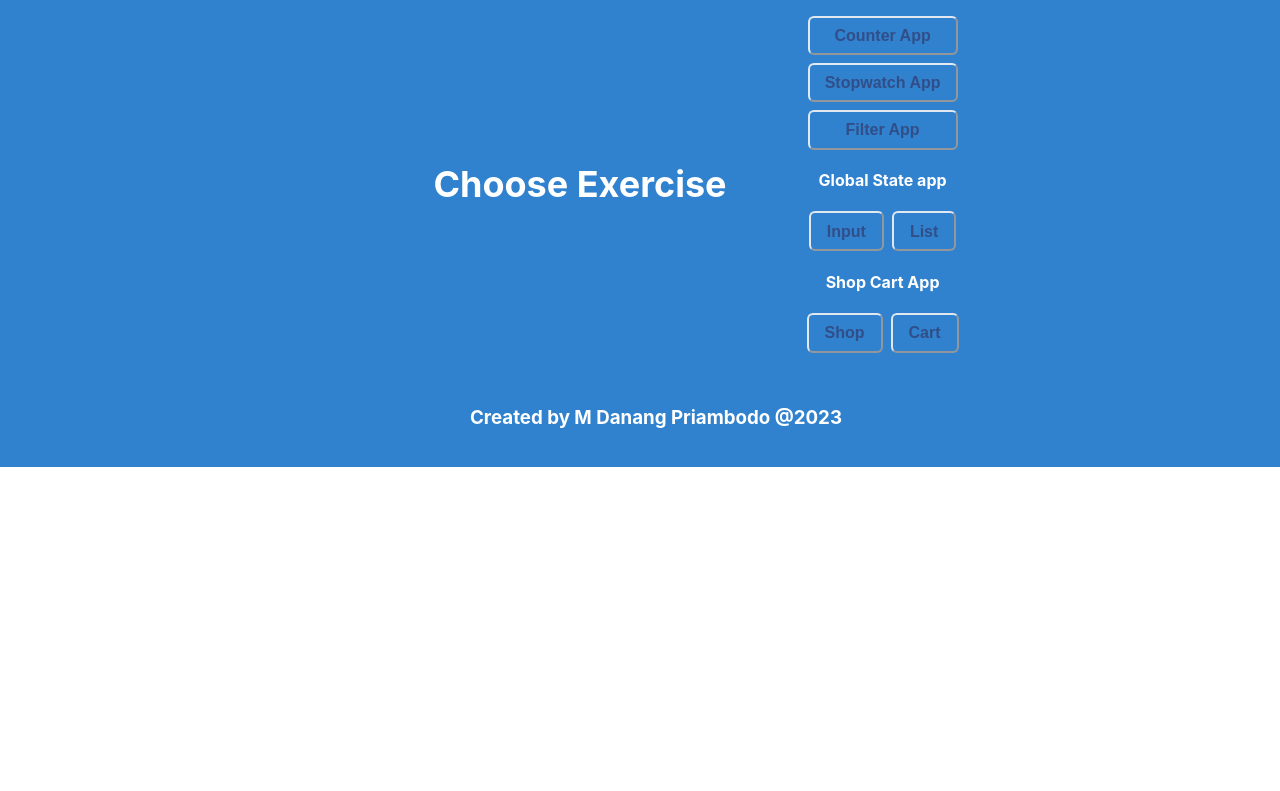
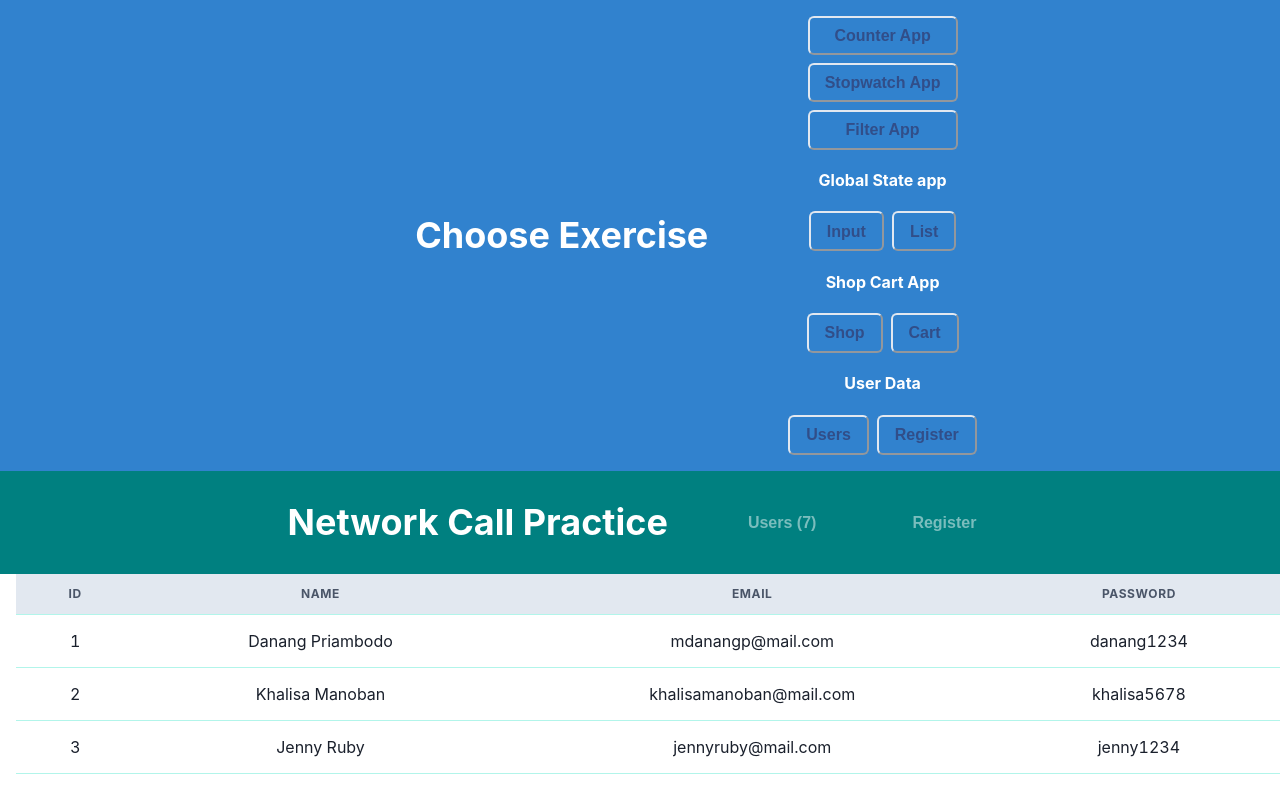
Before and after one commit to mcdanang/my-app, a React (Create React App) app: page /my-app/users in a window 1280 px wide. Shown: the top 791 px of the page. Built offline with nearby package versions, Linux system fonts and the light colour scheme; no server answers.

Commit message:
Add new User Data App

```diff
--- a/src/App.js
+++ b/src/App.js
@@ -10,6 +10,8 @@ import Ex5Input from "./component/Exercise5/Ex5Input";
 import Ex5List from "./component/Exercise5/Ex5List";
 import Shop from "./component/ShopCart/Shop";
 import Cart from "./component/ShopCart/Cart";
+import Users from "./component/User/Users";
+import Register from "./component/User/Register";
 
 class App extends React.Component {
   render() {
@@ -25,6 +27,8 @@ class App extends React.Component {
           <Route exact path="/my-app/exercise5/list" element={<Ex5List/>} />
           <Route exact path="/my-app/shop" element={<Shop/>} />
           <Route exact path="/my-app/cart" element={<Cart/>} />
+          <Route exact path="/my-app/users" element={<Users/>} />
+          <Route exact path="/my-app/register" element={<Register/>} />
         </Routes>
         <Footer/>
       </div>
--- a/src/component/Header.js
+++ b/src/component/Header.js
@@ -43,6 +43,16 @@ function Header() {
               </Link>
             </Box>
 
+            <Heading textAlign={'center'} fontSize={16}>User Data</Heading>
+            <Box display={'flex'} gap={2}>
+              <Link style={{ textDecoration: 'none' }} to="/my-app/users">
+                <Button colorScheme='facebook' variant='ghost'>Users</Button>
+              </Link>
+              <Link style={{ textDecoration: 'none' }} to="/my-app/register">
+                <Button colorScheme='facebook' variant='ghost'>Register</Button>
+              </Link>
+            </Box>
+
         </Stack>
       </Center>
     </Box>
--- /dev/null
+++ b/src/component/User/NavbarUsers.js
@@ -0,0 +1,24 @@
+import { Box, Button, Flex, Heading } from "@chakra-ui/react";
+import { Link } from "react-router-dom";
+
+function NavbarUsers() {
+  const users = JSON.parse(localStorage.getItem("users"));
+
+  return (
+    <Flex alignItems={'center'} justifyContent={'center'} bgColor={'teal'} color={'white'}>
+      <Heading>Network Call Practice</Heading>
+      <Box  ml={'5%'} >
+        <Link style={{ textDecoration: 'none' }} to="/my-app/users">
+          <Button variant={'ghost'} colorScheme={'whiteAlpha'} border={'none'}>Users ({users.length})</Button>
+        </Link>
+      </Box>
+      <Box  ml={'5%'} >
+        <Link style={{ textDecoration: 'none' }} to="/my-app/register">
+          <Button variant={'ghost'} colorScheme={'whiteAlpha'} border={'none'}>Register</Button>
+        </Link>
+      </Box>
+    </Flex>
+  )
+}
+
+export default NavbarUsers;
--- /dev/null
+++ b/src/component/User/Register.js
@@ -0,0 +1,104 @@
+import { Box, Heading, Button } from "@chakra-ui/react";
+import NavbarUsers from "./NavbarUsers";
+import { Formik, Form, Field, ErrorMessage } from 'formik';
+import * as Yup from 'yup'
+import axios from "axios";
+
+function Register() {
+
+  const UserSchema = Yup.object().shape({
+    id: Yup.number(),
+    name: Yup.string()
+      .min(6, "Name must be 6 characters at minimum")
+      .required("Name is required"),
+    email: Yup.string()
+      .email("Invalid email address format")
+      .required("Email is required"),
+    password: Yup.string()
+      .min(6, "Password must be 6 characters at minimum")
+      .required("Password is required")
+      .matches(/[a-z]/, "Password must contain at least one lowercase")
+      .matches(/[A-Z]/, "Password must contain at least one uppercase")
+      .matches(/[0-9]/, "Password must contain at least one number")
+      .matches(/[@$!%*#?&]/, "Password must contain at least one symbol"),
+  });
+
+  return (
+    <>
+      <NavbarUsers/>
+
+      <Box m={10} display={'flex'} justifyContent={'center'}>
+        <Formik
+          initialValues={{ name: "",  email: "",  password: "", }}
+          validationSchema={UserSchema}
+          onSubmit={(values) => {
+            console.log(values);
+            axios.post("http://localhost:2000/users", values)
+              .then((response) => {
+                console.log(response.data);
+              })
+              .catch((err) => {
+                console.error(err);
+              });
+          }}
+        >
+          {(props) => {
+            // console.log(props)
+            return (
+              <Box w = {'80%'} p={10} border={'4px'} borderRadius={10} borderColor={'green.300'}>
+                <Heading fontSize={20} textAlign={'center'}>Register</Heading>
+                <Form>
+                  <Box display={'flex'} p={3}>
+                    <Box w={'100px'}>Name</Box>
+                    <Field
+                      type="text"
+                      name="name"
+                      placeholder="Enter your name"
+                      autoComplete="off"
+                    />
+                    <ErrorMessage
+                      component="div"
+                      name="name"
+                      style={{ color: "red", fontSize: "12px", margin: "auto" }}
+                    />
+                  </Box>
+                  <Box display={'flex'} p={3}>
+                    <Box w={'100px'}>Email</Box>
+                    <Field
+                      type="text"
+                      name="email"
+                      placeholder="Enter email address"
+                    />
+                    <ErrorMessage
+                      component="div"
+                      name="email"
+                      style={{ color: "red", fontSize: "12px", margin: "auto" }}
+                    />
+                  </Box>
+                  <Box display={'flex'} p={3}>
+                    <Box w={'100px'}>Password</Box>
+                    <Field
+                      type="password"
+                      name="password"
+                      placeholder="Enter your password"
+                      autoComplete="off"
+                    />
+                    <ErrorMessage
+                      component="div"
+                      name="password"
+                      style={{ color: "red", fontSize: "12px", margin: "auto" }}
+                    />
+                  </Box>
+
+                  <Button m={5} type="submit">Submit</Button>
+                </Form>
+              </Box>
+            )
+          }}
+        </Formik>
+      </Box>
+    </>
+  )
+}
+
+export default Register;
--- /dev/null
+++ b/src/component/User/Users.js
@@ -0,0 +1,68 @@
+import {
+  Table,
+  Thead,
+  Tbody,
+  Tr,
+  Th,
+  Td,
+  TableCaption,
+  TableContainer,
+  Box
+} from '@chakra-ui/react'
+import NavbarUsers from "./NavbarUsers";
+import { useState, useEffect } from 'react';
+import axios from 'axios';
+import userData from './users.json';
+
+function Users() {
+
+  const [users, setUsers] = useState([]);
+  localStorage.setItem('users', JSON.stringify(users));
+
+  useEffect(() => {
+    axios.get("http://localhost:2000/users")
+      .then(res => {
+        setUsers(res.data);
+      })
+      .catch(err => {
+        console.error(err)
+        setUsers(userData.users);
+      })
+  }, [])
+
+  return (
+    <Box>
+      <NavbarUsers/>
+
+      <TableContainer pl={4}>
+        <Table colorScheme='teal'>
+          <TableCaption>User Data</TableCaption>
+          <Thead>
+            <Tr bgColor={'#e2e8f0'}>
+              <Th textAlign={'center'}>ID</Th>
+              <Th textAlign={'center'}>NAME</Th>
+              <Th textAlign={'center'}>EMAIL</Th>
+              <Th textAlign={'center'}>PASSWORD</Th>
+            </Tr>
+          </Thead>
+          <Tbody>
+            {
+              users.map((user) => {
+                return (
+                  <Tr>
+                    <Td textAlign={'center'}>{user.id}</Td>
+                    <Td textAlign={'center'}>{user.name}</Td>
+                    <Td textAlign={'center'}>{user.email}</Td>
+                    <Td textAlign={'center'}>{user.password}</Td>
+                  </Tr>
+                )
+              })
+            }
+          </Tbody>
+        </Table>
+      </TableContainer>
+    </Box>
+  )
+}
+
+export default Users;
--- /dev/null
+++ b/src/component/User/users.json
@@ -0,0 +1,46 @@
+{
+  "users": [
+    {
+      "id": 1,
+      "name": "Danang Priambodo",
+      "email": "mdanangp@mail.com",
+      "password": "danang1234"
+    },
+    {
+      "id": 2,
+      "name": "Khalisa Manoban",
+      "email": "khalisamanoban@mail.com",
+      "password": "khalisa5678"
+    },
+    {
+      "id": 3,
+      "name": "Jenny Ruby",
+      "email": "jennyruby@mail.com",
+      "password": "jenny1234"
+    },
+    {
+      "id": 4,
+      "name": "Ji Soo",
+      "email": "jisoo@mail.com",
+      "password": "jisoo5678"
+    },
+    {
+      "id": 5,
+      "name": "Park Rose",
+      "email": "parkrose@mail.com",
+      "password": "rose1234"
+    },
+    {
+      "name": "Lalisa",
+      "email": "lalisa@mail.com",
+      "password": "Lalisa!@34",
+      "id": 6
+    },
+    {
+      "name": "Pradono",
+      "email": "danar@mail.com",
+      "password": "Danar!@34",
+      "id": 7
+    }
+  ]
+}
```
